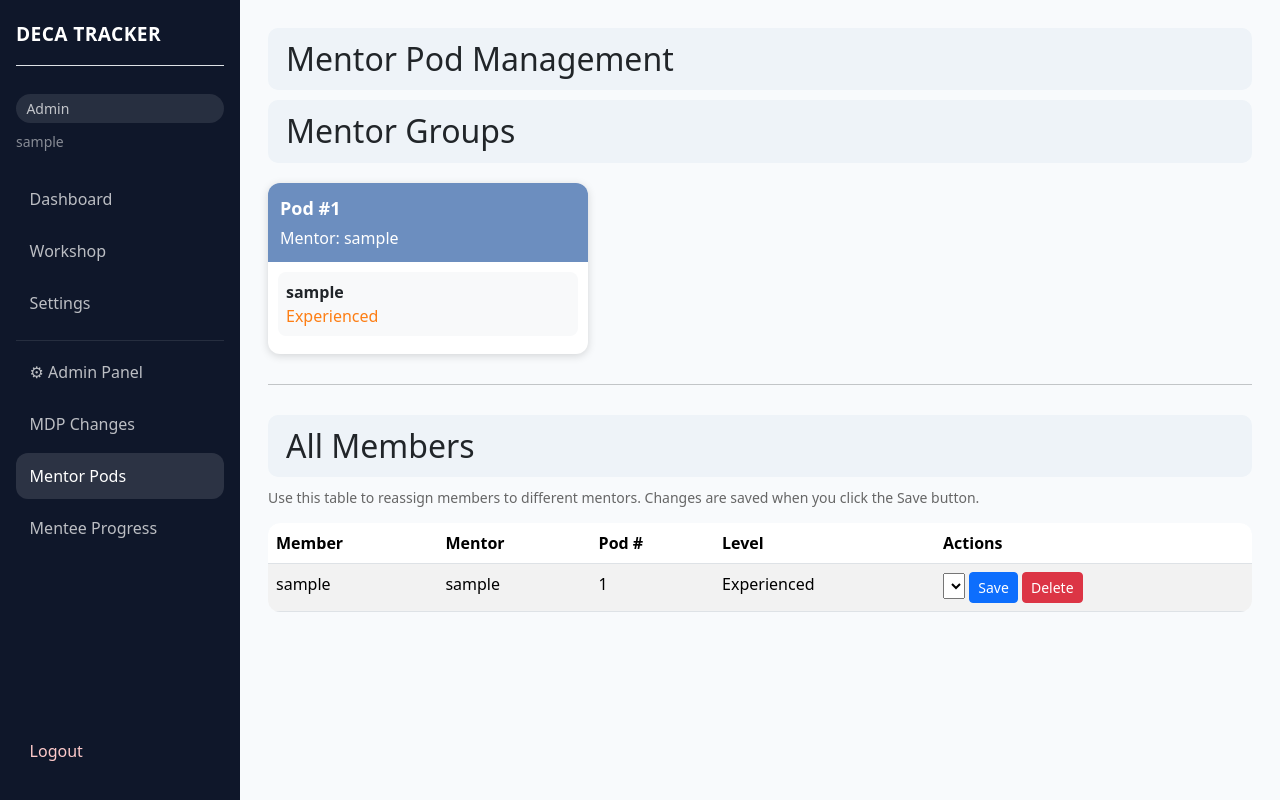
After one commit to weikang-a11y/club-tracker, a Flask app: page /admin/mentor_pods in a window 1280 px wide. The commit adds this page. Run offline with Flask 3, Linux system fonts and the light colour scheme; a user stored in the database is signed in; tables that the repository leaves empty hold one stand-in row (values such as "Sample post"); lists and menus that the app fills with data are empty; some libraries are stand-ins or nearby versions.

Commit message:
update project

```diff
--- a/app.py
+++ b/app.py
@@ -17,6 +17,7 @@ from datetime import datetime, timedelta, timezone
 from zoneinfo import ZoneInfo
 from sqlalchemy.exc import IntegrityError
 import os
+from collections import defaultdict
 
 load_dotenv()
 
@@ -332,9 +333,27 @@ class WorkshopForm(FlaskForm):
 
 class MentorPodForm(FlaskForm):
     pod_number = IntegerField('Pod Number', validators=[DataRequired()])
-    member_id = SelectField('Member', coerce=int, validators=[DataRequired()])
-    experience_level = SelectField('Level', choices=[('N','Novice'),('E','Experienced')])
-    year_in_deca = StringField('Year in DECA')
+
+    member_id = SelectField(
+        'Member',
+        coerce=int,
+        validators=[DataRequired()]
+    )
+
+    mentor_id = SelectField(
+        'Mentor',
+        coerce=int,
+        validators=[DataRequired()]
+    )
+
+    experience_level = SelectField(
+        'Level',
+        choices=[
+            ('N', 'Novice'),
+            ('E', 'Experienced')
+        ]
+    )
+
     submit = SubmitField('Save')
 
 # ── Schema migration ──────────────────────────────────────────────────────────
@@ -531,10 +550,26 @@ def log_mdp_action(actor_id, action, category, target_user_id=None, details=""):
 
 # ── Routes ────────────────────────────────────────────────────────────────────
 
+# REMOVE THIS LINE (IMPORTANT - causes crash)
+# from app import workshop_signups
+
+
+# --- keep your existing imports ---
+# (everything else stays the same)
+
+# workshop_signups must be defined BEFORE any usage (keep where it already is in your file)
+# DO NOT IMPORT IT
+
+
+# =========================
+# FIXED DASHBOARD ROUTE
+# =========================
 @app.route('/')
 @login_required
 def dashboard():
-    commitments = []
+
+    overall_mentee_progress = 0
+    mentee_progress = []
     progress_summary = None
     attendance_summary = None
     assigned_workshops = []
@@ -542,84 +577,132 @@ def dashboard():
     workshops = []
     created_workshops = []
     attendance_locked_ids = set()
-    ah_ws_data = []      # NEW: AH/WS attendance per member for officer view
+    ah_ws_data = []
     member_stats = None
+    mentees_workshops = {}
 
-    mentee_progress = []
-    # NEW: AH/WS stats for member's own view
+    # ALWAYS define this so template never breaks
+    mentee_names = set()
 
     if current_user.role == 'officer' or current_user.is_admin:
-        commitments = Commitment.query.filter_by(user_id=current_user.id).order_by(Commitment.deadline).all()
-        assigned_workshops = Workshop.query.filter_by(officer_id=current_user.id).options(joinedload(Workshop.officer)).order_by(Workshop.time).all()
+
+        assigned_workshops = Workshop.query.filter_by(
+            officer_id=current_user.id
+        ).options(joinedload(Workshop.officer)).order_by(Workshop.time).all()
+
         workshops = assigned_workshops
-        attendance_locked_ids = {row.workshop_id for row in AttendanceSubmission.query.filter_by(officer_id=current_user.id).all()}
 
-        # Build member list from pod assignments
-        pod_members = MentorPod.query.filter_by(mentor_id=current_user.id).all()
-        pod_member_users = [db.session.get(User, pm.member_id) for pm in pod_members]
+        attendance_locked_ids = {
+            row.workshop_id for row in AttendanceSubmission.query.filter_by(
+                officer_id=current_user.id
+            ).all()
+        }
+
+        pod_members = MentorPod.query.filter_by(
+            mentor_id=current_user.id
+        ).all()
+
+        pod_member_users = [
+            db.session.get(User, pm.member_id)
+            for pm in pod_members
+        ]
         pod_member_users = [u for u in pod_member_users if u]
 
+        # FIX: rename variable so we don't overwrite anything
+        user_commitments = []
+
         for member in pod_member_users:
-            commitments = Commitment.query.filter_by(member_name=member.username).all()
+            user_commitments = Commitment.query.filter_by(user_id=member.id).all()
 
-            if commitments:
-                avg = sum(commitment_progress(c) for c in commitments) / len(commitments)
-            else:
-                avg = 0
+            avg = (
+                sum(commitment_progress(c) for c in user_commitments) / len(user_commitments)
+                if user_commitments else 0
+            )
 
             mentee_progress.append({
                 'member': member.username,
                 'progress': round(avg, 1)
             })
 
-        # Fall back to commitment-based member names if no pod assignments
+        overall_mentee_progress = (
+            sum(m['progress'] for m in mentee_progress) / len(mentee_progress)
+            if mentee_progress else 0
+        )
+
+        # fallback safety
         if not pod_member_users:
-            member_names = {c.member_name for c in commitments}
+            member_ids = set()
+
             for ws in assigned_workshops:
-                for member in ws.signups:
-                    member_names.add(member.username)
-            pod_member_users = [User.query.filter_by(username=n).first() for n in sorted(member_names)]
+                for m in ws.signups:
+                    member_ids.add(m.id)
+
+            pod_member_users = [
+                db.session.get(User, uid)
+                for uid in member_ids
+            ]
             pod_member_users = [u for u in pod_member_users if u]
 
-        # Workshop attendance (existing logic)
+        # attendance data
         for member in sorted(pod_member_users, key=lambda u: u.username.lower()):
-            actual_attended = db.session.query(workshop_signups).filter_by(user_id=member.id, attended=True).join(Workshop).filter(Workshop.officer_id == current_user.id).count()
-            ga = GeneralAttendance.query.filter_by(officer_id=current_user.id, member_name=member.username).first()
+
+            actual_attended = db.session.query(workshop_signups).filter_by(
+                user_id=member.id,
+                attended=True
+            ).join(Workshop).filter(
+                Workshop.officer_id == current_user.id
+            ).count()
+
+            ga = GeneralAttendance.query.filter_by(
+                officer_id=current_user.id,
+                member_name=member.username
+            ).first()
+
             manual_count = ga.manual_count if ga else 0
-            total_attended = actual_attended + manual_count
+
             workshop_attendance_data.append({
                 'member_name': member.username,
-                'total_attended': total_attended,
+                'total_attended': actual_attended + manual_count,
                 'manual_count': manual_count,
                 'actual_attended': actual_attended
             })
 
-        # NEW: AH/WS attendance stats per pod member
+        # AH/WS stats
         for member in sorted(pod_member_users, key=lambda u: u.username.lower()):
             stats = get_attendance_stats(member)
             pod = MentorPod.query.filter_by(member_id=member.id).first()
+
             ah_ws_data.append({
                 'member': member,
                 'pod_number': pod.pod_number if pod else '?',
                 'level': stats['level'],
                 'ah_rate': stats['ah_rate'],
-                'ah_sum': stats['ah_sum'],
-                'ah_total': stats['ah_total'],
                 'ws_rate': stats['ws_rate'],
-                'ws_sum': stats['ws_sum'],
-                'ws_total': stats['ws_total'],
-                'ws_threshold_pct': stats['ws_threshold_pct'],
                 'at_risk': stats['at_risk'],
-                'risk_reasons': stats['risk_reasons'],
             })
 
+        # FIX: define mentee_names safely
+        mentee_names = {c.member_name for c in Commitment.query.filter_by(user_id=current_user.id).all()}
+
     else:
-        commitments = Commitment.query.filter_by(member_name=current_user.username).all()
-        workshops = current_user.workshops.options(joinedload(Workshop.officer), joinedload(Workshop.creator)).order_by(Workshop.time).all()
-        created_workshops = Workshop.query.filter_by(creator_id=current_user.id).options(joinedload(Workshop.officer)).order_by(Workshop.time).all()
+        # MEMBER VIEW
+
+        commitments = Commitment.query.filter_by(
+            member_name=current_user.username
+        ).all()
+
+        workshops = current_user.workshops.options(
+            joinedload(Workshop.officer),
+            joinedload(Workshop.creator)
+        ).order_by(Workshop.time).all()
+
+        created_workshops = Workshop.query.filter_by(
+            creator_id=current_user.id
+        ).options(joinedload(Workshop.officer)).order_by(Workshop.time).all()
 
         if commitments:
             c = commitments[0]
+
             progress_summary = {
                 'roleplay': f"{c.required_roleplay - c.remaining_roleplay}/{c.required_roleplay}",
                 'written': f"{c.required_written - c.remaining_written}/{c.required_written}",
@@ -627,57 +710,35 @@ def dashboard():
                 'deadline': c.deadline.strftime('%Y-%m-%d') if c.deadline else 'N/A',
                 'event': c.event
             }
-            officer = c.user
-            officer_id = officer.id if officer else None
-            actual_attended = 0
-            manual_count = 0
-            if officer_id:
-                actual_attended = db.session.query(workshop_signups).filter_by(user_id=current_user.id, attended=True).join(Workshop).filter(Workshop.officer_id == officer_id).count()
-                ga = GeneralAttendance.query.filter_by(officer_id=officer_id, member_name=current_user.username).first()
-                manual_count = ga.manual_count if ga else 0
 
-            total_attended = actual_attended + manual_count
-            total_signed = len(current_user.workshops.all())
-            attendance_summary = {
-                'signed': total_signed,
-                'attended': total_attended,
-                'rate': round((total_attended / 18 * 100) if 18 > 0 else 0.0, 1)
-            }
-
-        # NEW: AH/WS stats for member's own dashboard
         member_stats = get_attendance_stats(current_user)
 
-    for ws in workshops:
-        ws.end_time = ws.time + timedelta(minutes=20)
-    for ws in created_workshops:
-        ws.end_time = ws.time + timedelta(minutes=20)
+    # SAFE: never crash here
+    signed_times = []
 
-    my_signups = current_user.workshops.all() if current_user.role == 'member' else []
-    mentees_workshops = {}
-    if current_user.role == 'officer':
-        mentee_names = {c.member_name for c in commitments}
-        for name in mentee_names:
-            member = User.query.filter_by(username=name).first()
-            mentees_workshops[name] = member.workshops.order_by(Workshop.time).all() if member else []
+    if current_user.role == 'member':
+        my_signups = current_user.workshops.all()
+        signed_times = [
+            (w.time, w.time + timedelta(minutes=20))
+            for w in my_signups
+        ]
 
-    signed_times = [(w.time, w.time + timedelta(minutes=20)) for w in my_signups] if current_user.role == 'member' else []
-
-    return render_template('dashboard.html',
-        commitments=commitments,
+    return render_template(
+        'dashboard.html',
+        commitments=commitments if 'commitments' in locals() else [],
         progress_summary=progress_summary,
         attendance_summary=attendance_summary,
         assigned_workshops=assigned_workshops,
         workshop_attendance_data=workshop_attendance_data,
         workshops=workshops,
-        my_signups=my_signups,
-        mentees_workshops=mentees_workshops,
-        signed_times=signed_times,
-        user=current_user,
         created_workshops=created_workshops,
         attendance_locked_ids=attendance_locked_ids,
         ah_ws_data=ah_ws_data,
         member_stats=member_stats,
         mentee_progress=mentee_progress,
+        overall_mentee_progress=overall_mentee_progress,
+        signed_times=signed_times,
+        user=current_user,
     )
 
 
@@ -773,6 +834,11 @@ def add_commitment():
     form = CommitmentForm()
     if form.validate_on_submit():
         member_name = form.member_name.data.strip()
+
+        member = User.query.filter_by(
+            username=member_name
+        ).first()
+
         event = form.event.data
         rule = EVENT_REQUIREMENTS[event]
         commit = Commitment(
@@ -785,7 +851,7 @@ def add_commitment():
             remaining_written=rule["written"],
             remaining_exam=rule["exam"],
             deadline=datetime.strptime(rule["deadline"], "%Y-%m-%d").date(),
-            user_id=current_user.id)
+            user_id=member.id if member else None)
         db.session.add(commit)
         db.session.commit()
 
@@ -816,7 +882,7 @@ def delete_commitment(commitment_id):
         action="delete",
         category="commitment",
         target_user_id=commitment.user_id,
-        details=f"Deleted commitment for {commitment.member_name}"
+        details=f"Deleted commitment for {commitment.user_id}"
     )
 
     db.session.commit()
@@ -1272,14 +1338,18 @@ def mentor_pods():
         (u.id, u.username)
         for u in User.query.filter_by(role='member').all()
     ]
+    form.mentor_id.choices = [
+        (u.id, u.username)
+        for u in User.query.filter_by(role='officer').all()
+    ]
 
     if form.validate_on_submit():
         pod = MentorPod(
             pod_number=form.pod_number.data,
             member_id=form.member_id.data,
-            mentor_id=current_user.id,
+            mentor_id=form.mentor_id.data,
             experience_level=form.experience_level.data,
-            year_in_deca=form.year_in_deca.data
+            year_in_deca=""
         )
         db.session.add(pod)
 
@@ -1299,7 +1369,20 @@ def mentor_pods():
         return redirect(url_for('mentor_pods'))
 
     pods = MentorPod.query.all()
-    return render_template('mentor_pods.html', form=form, pods=pods)
+
+    grouped_pods = defaultdict(list)
+
+    for pod in pods:
+        grouped_pods[pod.mentor].append(pod)
+
+    grouped_pods = dict(grouped_pods)
+
+    return render_template(
+        'mentor_pods.html',
+        form=form,
+        pods=pods,
+        grouped_pods=grouped_pods
+    )
 
 @app.route('/admin/mentor_pods/edit/<int:pod_id>', methods=['POST'])
 @login_required
@@ -1344,6 +1427,84 @@ def delete_pod(pod_id):
     flash("Pod deleted", "success")
     return redirect(url_for('mentor_pods'))
 
+@app.route('/mentee-progress')
+@login_required
+def mentee_progress_page():
+    if current_user.role != 'officer' and not current_user.is_admin:
+        flash('Only officers can view mentee progress.', 'danger')
+        return redirect(url_for('dashboard'))
+
+    # build mentee progress here
+    mentee_progress = []
+    if current_user.is_admin:
+        pod_members = MentorPod.query.all()
+    else:
+        pod_members = MentorPod.query.filter_by(
+            mentor_id=current_user.id
+        ).all()
+
+    for p in pod_members[:10]:
+            print("POD:", p.id, "mentor_id:", p.mentor_id, "member_id:", p.member_id)
+
+    pod_member_users = [db.session.get(User, pm.member_id) for pm in pod_members]
+    pod_member_users = [u for u in pod_member_users if u]
+
+    for member in pod_member_users:
+
+        print("LOOKING FOR:",member.username)
+
+        # LOOK UP COMMITMENTS BY USER ID
+        commitments = Commitment.query.filter_by(
+            user_id=member.id
+        ).all()
+
+        print("FOUND:",len(commitments))
+
+        if commitments:
+            avg = (
+                sum(commitment_progress(c) for c in commitments)
+                / len(commitments)
+            )
+        else:
+            avg = 0
+
+        mentee_progress.append({
+            'member': member.username,
+            'progress': round(avg, 1)
+        })
+
+
+    overall_mentee_progress = (
+        sum(m['progress'] for m in mentee_progress) / len(mentee_progress)
+        if mentee_progress else 0
+    )
+
+    for c in Commitment.query.limit(20).all():
+        print(
+            c.member_name,
+            "required:",
+            c.required_roleplay,
+            c.required_written,
+            c.required_exam,
+            "remaining:",
+            c.remaining_roleplay,
+            c.remaining_written,
+            c.remaining_exam,
+            "progress:",
+            commitment_progress(c)
+        )
+
+    print("\nCOMMITMENT USER IDS:")
+    for c in Commitment.query.limit(20).all():
+        print(
+            "member_name =", c.member_name,
+            "| user_id =", c.user_id
+        )
+    return render_template(
+        'mentee_progress.html',
+        mentee_progress=mentee_progress,
+        overall_mentee_progress=overall_mentee_progress
+    )
 
 scheduler = BackgroundScheduler()
 
--- a/templates/base.html
+++ b/templates/base.html
@@ -139,7 +139,15 @@
             <div class="col-lg-auto">
                 <aside class="sidebar">
                     <div class="brand border-bottom pb-3 mb-3 text-uppercase">DECA Tracker</div>
-                    <div class="role-chip">{{ 'Officer' if current_user.role == 'officer' else 'Member' }}</div>
+                    <div class="role-chip">
+                        {% if current_user.is_admin %}
+                            Admin
+                        {% elif current_user.role == 'officer' %}
+                            Officer
+                        {% else %}
+                            Member
+                        {% endif %}
+                    </div>
                     <div class="small text-white-50 mt-2 mb-4">{{ current_user.username }}</div>
 
                     <nav class="nav flex-column">
@@ -156,6 +164,18 @@
                             <hr class="border-secondary my-2">
                             <a class="nav-link {% if request.endpoint == 'admin_panel' %}active{% endif %}" href="{{ url_for('admin_panel') }}">
                                 ⚙ Admin Panel
+                            </a>
+                            <a class="nav-link {% if request.endpoint == 'mdp_logs' %}active{% endif %}"
+                            href="{{ url_for('view_logs') }}">
+                            MDP Changes
+                            </a>
+                            <a class="nav-link {% if request.endpoint == 'mentor_pods' %}active{% endif %}"
+                            href="{{ url_for('mentor_pods') }}">
+                            Mentor Pods
+                            </a>
+                            <a class="nav-link {% if request.endpoint == 'mentee_progress_page' %}active{% endif %}"
+                            href="{{ url_for('mentee_progress_page') }}">
+                                Mentee Progress
                             </a>
                         {% endif %}
                     </nav>
--- /dev/null
+++ b/templates/mentor_pods.html
@@ -0,0 +1,178 @@
+{% extends "base.html" %}
+
+{% block title %}Mentor Pods{% endblock %}
+
+{% block content %}
+
+<div style="
+    background:#eef3f8;
+    padding:12px 18px;
+    border-radius:10px;
+    margin-bottom:10px;
+">
+    <h2 style="margin:0;">Mentor Pod Management</h2>
+</div>
+
+<div style="
+    background:#eef3f8;
+    padding:12px 18px;
+    border-radius:10px;
+    margin-bottom:20px;
+">
+    <h2 style="margin:0;">Mentor Groups</h2>
+</div>
+
+<div style="display:flex; flex-wrap:wrap; gap:20px;">
+
+{% for mentor, members in grouped_pods.items() %}
+
+<div style="
+    width:320px;
+    border-radius:12px;
+    overflow:hidden;
+    box-shadow:0 2px 8px rgba(0,0,0,0.15);
+    background:white;
+">
+
+    <!-- Pod Header -->
+    <div style="
+        background:#6c8ebf;
+        color:white;
+        padding:12px;
+    ">
+
+        <div style="font-size:18px; font-weight:bold;">
+            Pod #{{ members[0].pod_number }}
+        </div>
+
+        <div style="margin-top:4px;">
+            Mentor: {{ mentor.username if mentor else "No Mentor" }}
+        </div>
+
+    </div>
+
+    <!-- Members -->
+    <div style="padding:10px;">
+
+        {% for pod in members %}
+
+        <div style="
+            padding:8px;
+            margin-bottom:8px;
+            border-radius:8px;
+            background:#f8f9fa;
+        ">
+
+            <strong>{{ pod.member.username }}</strong><br>
+
+            {% if pod.experience_level == "N" %}
+                <span style="color:#198754;">Novice</span>
+            {% else %}
+                <span style="color:#fd7e14;">Experienced</span>
+            {% endif %}
+
+        </div>
+
+        {% endfor %}
+
+    </div>
+
+</div>
+
+{% endfor %}
+
+</div>
+
+<hr style="margin:30px 0;">
+
+<div style="
+    background:#eef3f8;
+    padding:12px 18px;
+    border-radius:10px;
+    margin-bottom:10px;
+">
+    <h2 style="margin:0;">All Members</h2>
+</div>
+
+<p style="
+    color:#666;
+    margin-bottom:15px;
+    font-size:14px;
+">
+    Use this table to reassign members to different mentors. Changes are saved when you click the Save button.
+</p>
+
+<table class="table table-striped">
+    <thead>
+        <tr>
+            <th>Member</th>
+            <th>Mentor</th>
+            <th>Pod #</th>
+            <th>Level</th>
+            <th>Actions</th>
+        </tr>
+    </thead>
+
+    <tbody>
+
+    {% for pod in pods %}
+    <tr>
+
+        <td>{{ pod.member.username }}</td>
+
+        <td>{{ pod.mentor.username }}</td>
+
+        <td>{{ pod.pod_number }}</td>
+
+        <td>
+            {{ "Novice" if pod.experience_level == "N" else "Experienced" }}
+        </td>
+
+        <td>
+
+            <form method="POST"
+                  action="{{ url_for('edit_pod', pod_id=pod.id) }}"
+                  style="display:inline;">
+
+                <select name="mentor_id">
+
+                    {% for mentor in form.mentor_id.choices %}
+
+                    <option value="{{ mentor[0] }}"
+                        {% if mentor[0] == pod.mentor_id %}selected{% endif %}>
+
+                        {{ mentor[1] }}
+
+                    </option>
+
+                    {% endfor %}
+
+                </select>
+
+                <button type="submit"
+                        class="btn btn-sm btn-primary">
+                    Save
+                </button>
+
+            </form>
+
+            <form method="POST"
+                  action="{{ url_for('delete_pod', pod_id=pod.id) }}"
+                  style="display:inline;">
+
+                <button type="submit"
+                        class="btn btn-sm btn-danger">
+                    Delete
+                </button>
+
+            </form>
+
+        </td>
+
+    </tr>
+    {% endfor %}
+
+    </tbody>
+</table>
+
+{% endblock %}
```
Also changed, not shown: templates/dashboard.html (+12 -1 lines), templates/logs.html (added, +63 -0 lines), templates/mentee_progress.html (added, +73 -0 lines).
